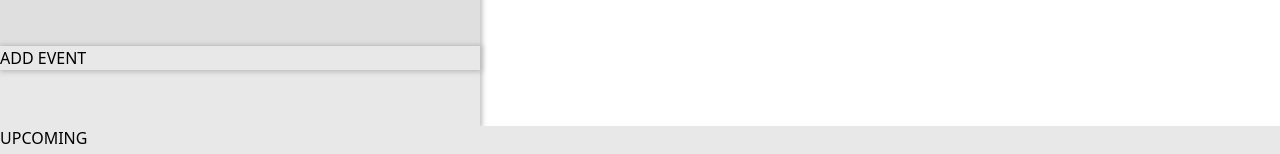
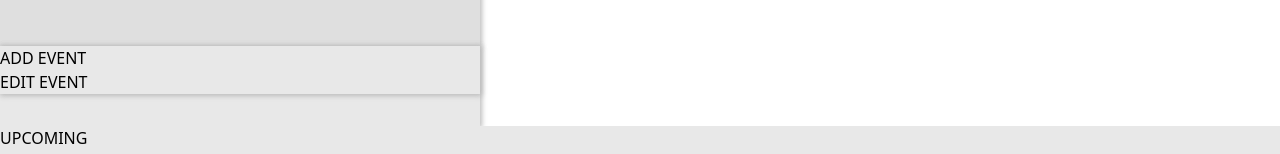
Before and after one commit to DokushoJo/CommetTo-Frontend, a React (Vite) app: page / in a window 1280 px wide. Shown: the part 1497-1651 px from the top of the page. Built offline with nearby package versions, Linux system fonts and the light colour scheme; no server answers.

Commit message:
feat: Impleted same functionality for Dialog box in Edit Event.

```diff
--- a/src/App.jsx
+++ b/src/App.jsx
@@ -38,11 +38,23 @@ function App() {
 						<div className='absolute flex tile-bg Add-Button--size tile-shadow bottom-0'>
                     		<div className='m-auto'>
 								<div className='m-2 h-12 rounded-lg tile-shadow'>
-										{/* Add Event Button Dialog */}
+											{/* Add Event Button Dialog */}
 									<div className='m-2'>
 										<button onClick={()=>{
 											setDialogContent(<Save />)
 											toggleAdd()	}}> ADD EVENT </button>
+
+										<dialog className='rounded-lg' ref={dialogRef} onClick={(e) => {
+											if(e.currentTarget === e.target){
+												toggleAdd(); }}}>
+													{dialogContent}</dialog>
+									</div>
+
+										{/* Edit Event Button Dialog */}
+										<div className='m-2'>
+										<button onClick={()=>{
+											setDialogContent(<Edit />)
+											toggleAdd()	}}> EDIT EVENT </button>
 
 										<dialog className='rounded-lg' ref={dialogRef} onClick={(e) => {
 											if(e.currentTarget === e.target){
--- a/src/components/Edit.jsx
+++ b/src/components/Edit.jsx
@@ -44,7 +44,7 @@ const handleSubmitData = async (e) => {
         description: post.description,
         time: post.time,
       };
-      console.log(userData)
+      console.log(userData)``
 
     axios.put(BACKEND_URL , userData)
     .then(res => console.log(res.data))
@@ -60,8 +60,8 @@ const handleSubmitData = async (e) => {
     {/* Add and input data */}
 
     <div>
-      <div className='mt-10 mb-16 container-add flex-row justify-self-center ml-72 max-w-md h-auto rounded-lg dark:bg-gray-100 p-10 shadow-2xl'>
-        <h1 className='mt-3 mb-8 font-extrabold text-[#7a68bf] text-3xl'>Edit Event</h1>
+    <div className='w-96 container-add flex-row justify-self-center  h-auto rounded-lg dark:bg-gray-100 p-10 shadow-2xl'>
+    <h1 className='text-center mt-3 mb-8 font-extrabold text-[#7a68bf] text-3xl'>Edit Event</h1>
 
          <form onSubmit={handleSubmitData}>
               {/* EVENTNAME */}
@@ -90,13 +90,11 @@ const handleSubmitData = async (e) => {
 
 
               {/* EDIT BUTTON */}
-              <div>
+              <div >
               <button
                   onClick={handleClick}
                   type="submit"
-                  data-twe-ripple-init
-                  data-twe-ripple-color="light"
-                  className=" select-none rounded-lg bg-gray-400 py-3 px-6 text-center align-middle font-sans text-xs font-bold uppercase text-white shadow-md shadow-gray-600/50 transition-all hover:shadow-lg hover:shadow-indigo-500/40 focus:opacity-[0.85] focus:shadow-none active:opacity-[0.85] active:shadow-none disabled:pointer-events-none disabled:opacity-50 disabled:shadow-none
+                  className="mt-3 ml-24 select-none rounded-lg bg-gray-400 py-3 px-6 text-center align-middle font-sans text-xs font-bold uppercase text-white shadow-md shadow-gray-600/50 transition-all hover:shadow-lg hover:shadow-indigo-500/40 focus:opacity-[0.85] focus:shadow-none active:opacity-[0.85] active:shadow-none disabled:pointer-events-none disabled:opacity-50 disabled:shadow-none
                   w-32 flex-none
                   hover:bg-indigo-400 focus-visible:outline focus-visible:outline-2
                   focus-visible:outline-offset-2 focus-visible:outline-indigo-500">
```
Also changed, not shown: src/components/Login.jsx (added), src/components/login.css (added).
